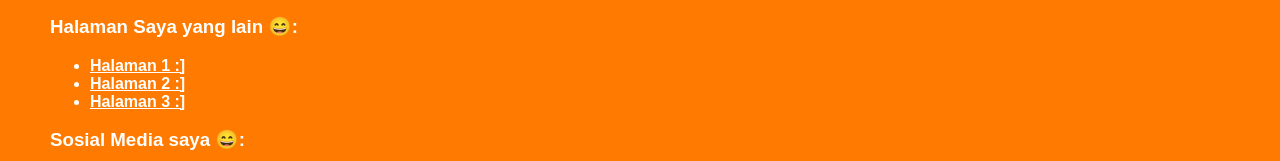
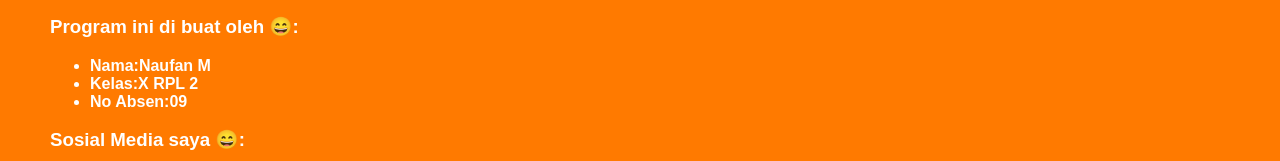
Before and after one commit to NaufanRpl/frame, a plain HTML site: page home.html in a window 1280 px wide. Shown: the part 698-859 px from the top of the page. Drawn offline with Linux system fonts and the light colour scheme.

Commit message:
Update home.html

```diff
--- a/home.html
+++ b/home.html
@@ -12,12 +12,13 @@
     <div class="content">
         <h1><b>Welcome to my site😄</b></h1>
         <p><b>Halo</b> teman-teman selamat datang di website saya yang bernama <b>IMREXX</b> 😃😃😃. <br> Website ini di buat oleh Mas Naufan yang dibuatnya karena niat gabutnya yang malah jadi seperti ini 😄😄😄, <br>Disini saya mau teman-teman menilai website yang saya buat kali ini teman-teman boleh berkomentar bagus atau tidak kurang ini atau tambah itu kalau mau silahkan request aja apa yang ingin ditambah atau dikurangi apanya ya pokoknya gitu aja, teman-teman bisa kirim komentar lewat WhatsApp bagi yang punya kontak saya Atau melalui email saya yang berada <a href="#di bawah">di bawah</a> 😁😁</p>
-        <h3><b>Halaman Saya yang lain 😄:</b></h3>
+        <h3><b>Program ini di buat oleh 😄:</b></h3>
         <ul>
-            <li><a href="halaman1.html"><b>Halaman 1 :]</b></a></li>
-            <li><a href="halaman2.html"><b>Halaman 2 :]</b></a></li>
-            <li><a href="halaman3.html"><b>Halaman 3 :]</b></a></li>
+            <li><b>Nama:Naufan M</b></li>
+            <li><b>Kelas:X RPL 2</b></li>
+            <li><b>No Absen:09</b></li>
         </ul>
+
         <h3><b>Sosial Media saya 😄:</b></h3>
         <div class="image-container">
             <a href="https://www.instagram.com/naufn_96?igsh=eXFneHdyZDM4ejk2">
```
